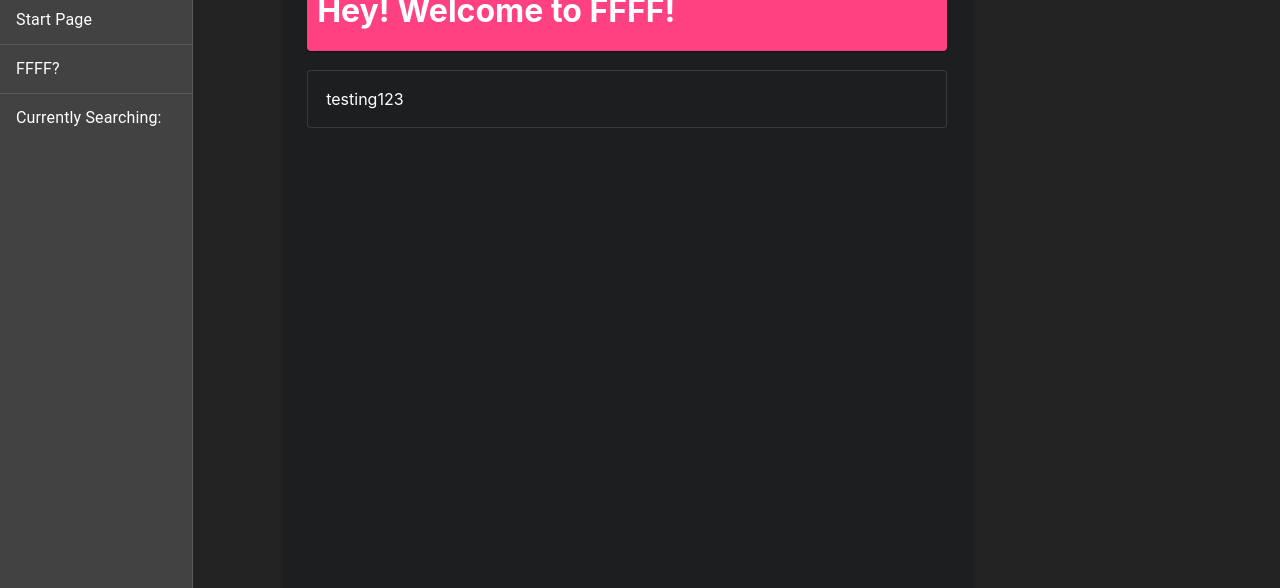
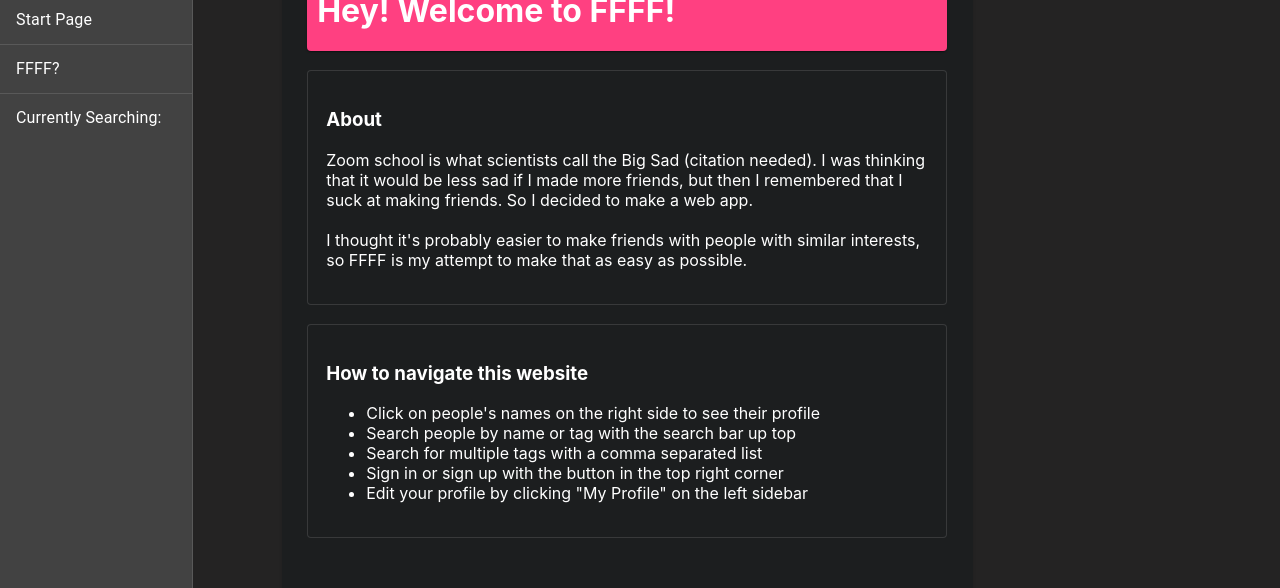
Before and after one commit to matt-seb-ho/w21_webapp, a React (Create React App) app: page / in a window 1280 px wide. Shown: the part 162-750 px from the top of the page. Built offline with nearby package versions, Linux system fonts and the light colour scheme; no server answers; the database is empty.

Commit message:
made start page

```diff
--- a/src/components/ProfWrapper.js
+++ b/src/components/ProfWrapper.js
@@ -19,10 +19,23 @@ function StartPage(){
 				</div>
 			</Paper>
 			<Spacer height="3%" />
-			<Paper variant="outlined" style={{backgroundColor: "#1c1e1f"}}>
-				<p style={{margin: 18}}>
-					testing123
+			<Paper variant="outlined" style={{backgroundColor: "#1c1e1f", padding: 18}}>
+				<h3>About</h3>
+				<p>
+Zoom school is what scientists call the Big Sad (citation needed). I was thinking that it would be less sad if I made more friends, but then I remembered that I suck at making friends. So I decided to make a web app.<br /><br /> I thought it's probably easier to make friends with people with similar interests, so FFFF is my attempt to make that as easy as possible.
 				</p>
+
+			</Paper>
+			<Spacer height="3%" />
+			<Paper variant="outlined" style={{backgroundColor: "#1c1e1f", padding: 18}}>
+				<h3>How to navigate this website</h3>
+				<ul>
+					<li>Click on people's names on the right side to see their profile</li>
+					<li>Search people by name or tag with the search bar up top</li>
+					<li>Search for multiple tags with a comma separated list</li>
+					<li>Sign in or sign up with the button in the top right corner</li>
+					<li>Edit your profile by clicking "My Profile" on the left sidebar</li>
+				</ul>
 			</Paper>
 		</Paper>
 	)
@@ -38,13 +51,14 @@ function Faq(){
 					display: "flex",
 					alignItems: "center",
 				}}>
-				<h1>Hey! Welcome to FFFF!</h1>
+				<h1>FFFF?</h1>
 				</div>
 			</Paper>
 			<Spacer height="3%" />
-			<Paper variant="outlined" style={{backgroundColor: "#1c1e1f"}}>
-				<p style={{margin: 18}}>
-					testing123456
+			<Paper variant="outlined" style={{backgroundColor: "#1c1e1f", padding: 18}}>
+				<h3>Why's it called FFFF?</h3>
+				<p>
+Mostly because I'm really bad at naming things. When I first thought of the idea, my working name name was "Friend Finder." Not only is that dumb, but I'm pretty sure "FF" is short for "fanfiction." I couldn't think of anything better, so I ultimately just decided to double down on the stupid part so at least it's funny. FFFF stands for "Friend Finder: Find Friends."
 				</p>
 			</Paper>
 		</Paper>
```
Also changed, not shown: 1 other file (tests, documents, lock files or other folders).
